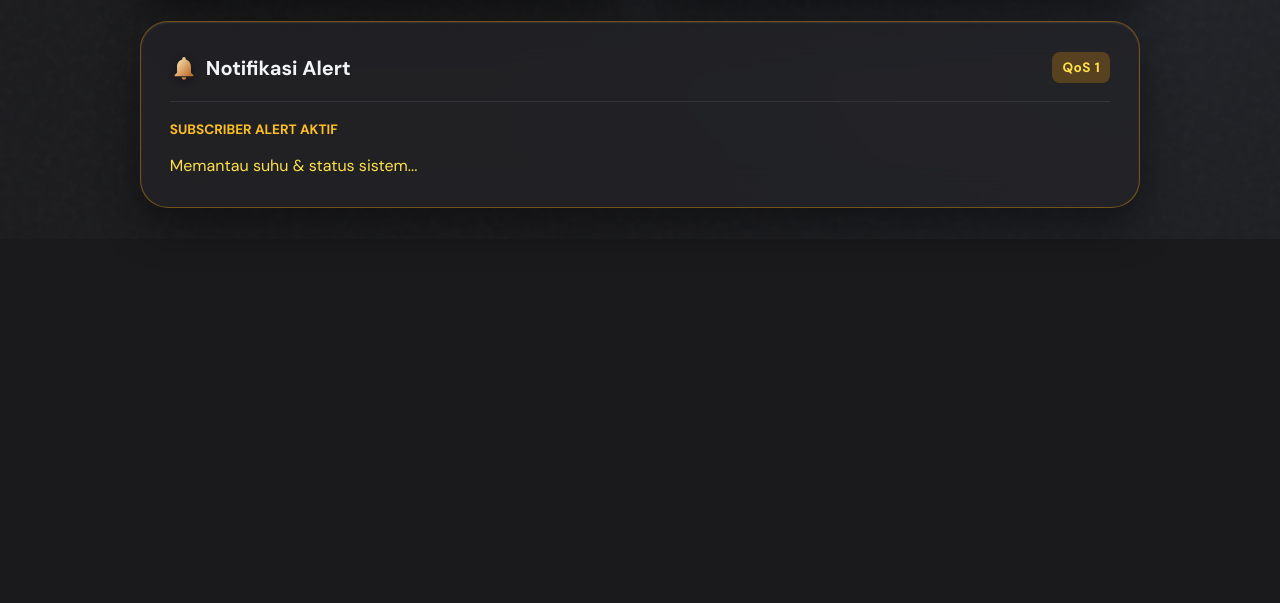
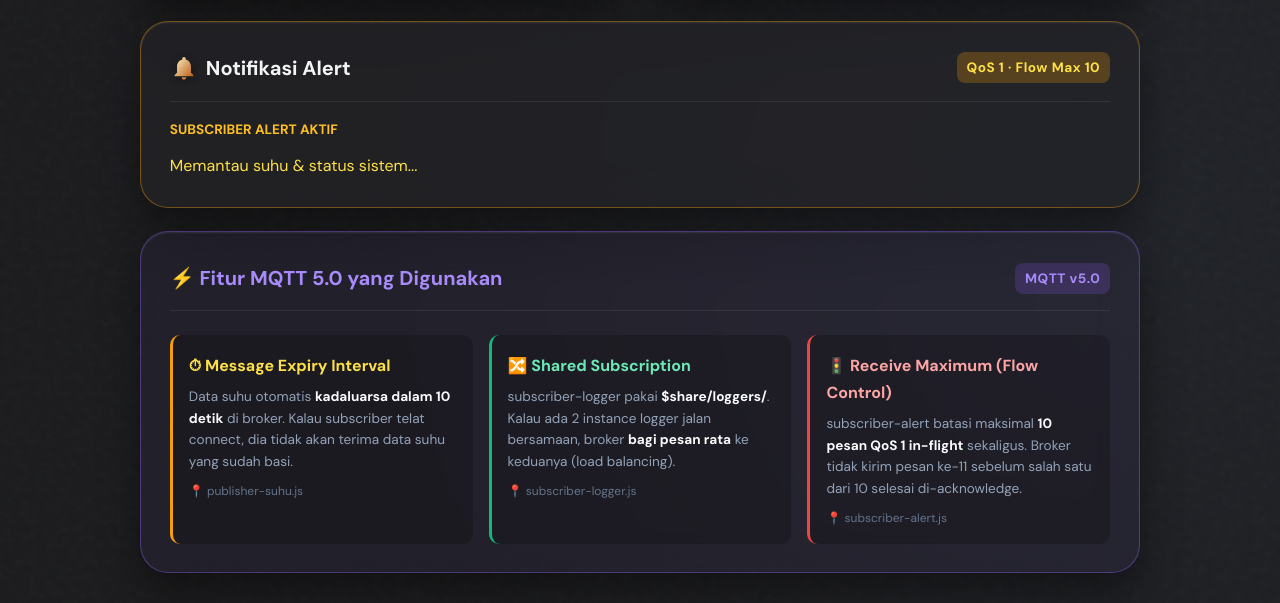
Before and after one commit to tiarafthzzhr/IntergrasiSistem_Tugas1, a website: page mqtt-project/mqtt-dashboard.html in a window 1280 px wide. Shown: the part 1343-1946 px from the top of the page. Before the commit the page ends 1582 px from the top, so only its background shows below. Drawn offline with Linux system fonts and the light colour scheme.

Commit message:
feat: implement MQTT 5.0 features — expire, shared subscription, flow control
- publisher-suhu: messageExpiryInterval 10s (data suhu kadaluarsa otomatis)
- subscriber-logger: shared subscription $share/loggers/ (load balancing)
- subscriber-alert: receiveMaximum 10 (flow control in-flight messages)
- dashboard: protocolVersion 5, panel info MQTT 5.0, badge expire & flow max

Co-Authored-By: Claude Sonnet 4.6 <noreply@anthropic.com>

```diff
--- a/mqtt-project/mqtt-dashboard.html
+++ b/mqtt-project/mqtt-dashboard.html
@@ -83,7 +83,7 @@
             box-shadow: 0 0 10px var(--accent-green);
         }
 
-        /* --- PERBAIKAN GRID LAYOUT & VARIASI HORIZONTAL --- */
+        /* --- GRID LAYOUT & VARIASI HORIZONTAL --- */
         .dashboard {
             display: grid;
             grid-template-columns: 1fr;
@@ -96,15 +96,15 @@
 
         @media (min-width: 768px) {
             .dashboard {
-                grid-template-columns: 1fr 1fr; /* Membentuk 2 kolom untuk AC & Lampu */
+                grid-template-columns: 1fr 1fr;
             }
 
-            /* Menarik card horizontal agar full width */
+            /* card horizontal(full width) */
             .total-panel, .system-card, .card-suhu, .card-alert {
                 grid-column: 1 / -1;
             }
 
-            /* 1. Variasi Total Tagihan (Langsing/Slim) */
+            /* 1. Variasi Total Tagihan  */
             .total-panel {
                 padding: 1.5rem 2.5rem;
             }
@@ -114,7 +114,7 @@
                 align-items: center;
             }
 
-            /* 2. Variasi Status Hub IoT (Tengah, Kiri Teks, Kanan Tombol Tumpuk) */
+            /* 2. Variasi Status Hub IoT  */
             .sys-content {
                 flex-direction: row !important;
                 align-items: center;
@@ -133,7 +133,8 @@
                 min-width: 220px;
             }
 
-            /* 3. Variasi Suhu Ruangan (Tinggi, Teks Besar Kiri, Teks Kecil Kanan) */
+            /* 3. Variasi Suhu Ruangan */
+
             .card-suhu {
                 padding: 2rem 2.5rem;
             }
@@ -157,7 +158,7 @@
                 text-align: right;
             }
 
-            /* 4. Variasi Alert (Bawah, Teks Sejajar Kiri Kanan) */
+            /* 4. Variasi Alert */
             .card-alert .card-content {
                 flex-direction: row;
                 align-items: center;
@@ -411,7 +412,7 @@
                         <path fill="url(#ceramic)" d="M12 2C10.3 2 9 3.3 9 5V14.3C7.8 15.1 7 16.5 7 18C7 20.8 9.2 23 12 23C14.8 23 17 20.8 17 18C17 16.5 16.2 15.1 15 14.3V5C15 3.3 13.7 2 12 2ZM13 18C13 18.6 12.6 19 12 19C11.4 19 11 18.6 11 18V10C11 9.4 11.4 9 12 9C12.6 9 13 9.4 13 10V18Z"/>
                     </svg> Suhu Ruangan
                 </div>
-                <div class="mqtt-feature" style="background:rgba(245,158,11,0.25);color:#fde047;">QoS 0</div>
+                <div class="mqtt-feature" style="background:rgba(245,158,11,0.25);color:#fde047;">QoS 0 · Expire 10s</div>
             </div>
             <div class="card-content suhu-content">
                 <div class="suhu-stats">
@@ -501,7 +502,7 @@
                         <path fill="url(#bell)" d="M12 22C13.1 22 14 21.1 14 20H10C10 21.1 10.9 22 12 22ZM18 16V11C18 7.93 16.36 5.36 13.5 4.68V4C13.5 3.17 12.83 2.5 12 2.5C11.17 2.5 10.5 3.17 10.5 4V4.68C7.63 5.36 6 7.92 6 11V16L4 18V19H20V19H20V18L18 16Z"/>
                     </svg> Notifikasi Alert
                 </div>
-                <div class="mqtt-feature" style="background:rgba(245,158,11,0.25);color:#fde047;">QoS 1</div>
+                <div class="mqtt-feature" style="background:rgba(245,158,11,0.25);color:#fde047;">QoS 1 · Flow Max 10</div>
             </div>
             <div class="card-content">
                 <div class="alert-info">
@@ -514,12 +515,52 @@
             </div>
         </div>
 
+        <!-- MQTT 5.0 Features Panel -->
+        <div class="energy-card" style="grid-column: 1 / -1; border-color: rgba(139,92,246,0.4); background: rgba(139,92,246,0.05);">
+            <div class="card-header">
+                <div class="card-title" style="color:#a78bfa;">⚡ Fitur MQTT 5.0 yang Digunakan</div>
+                <div class="mqtt-feature" style="background:rgba(139,92,246,0.2);color:#a78bfa;">MQTT v5.0</div>
+            </div>
+            <div style="display:grid; grid-template-columns: repeat(auto-fit, minmax(260px, 1fr)); gap: 1rem; margin-top:0.5rem;">
+
+                <div style="background:rgba(0,0,0,0.2); border-radius:10px; padding:1rem; border-left: 3px solid #f59e0b;">
+                    <div style="font-weight:bold; color:#fde047; margin-bottom:0.4rem;">⏱ Message Expiry Interval</div>
+                    <div style="font-size:0.85rem; color:#94a3b8; line-height:1.6;">
+                        Data suhu otomatis <b style="color:#f8fafc;">kadaluarsa dalam 10 detik</b> di broker.
+                        Kalau subscriber telat connect, dia tidak akan terima data suhu yang sudah basi.
+                    </div>
+                    <div style="font-size:0.75rem; color:#64748b; margin-top:0.5rem;">📍 publisher-suhu.js</div>
+                </div>
+
+                <div style="background:rgba(0,0,0,0.2); border-radius:10px; padding:1rem; border-left: 3px solid #10b981;">
+                    <div style="font-weight:bold; color:#6ee7b7; margin-bottom:0.4rem;">🔀 Shared Subscription</div>
+                    <div style="font-size:0.85rem; color:#94a3b8; line-height:1.6;">
+                        subscriber-logger pakai <b style="color:#f8fafc;">$share/loggers/</b>. Kalau ada 2 instance logger jalan bersamaan, broker <b style="color:#f8fafc;">bagi pesan rata</b> ke keduanya (load balancing).
+                    </div>
+                    <div style="font-size:0.75rem; color:#64748b; margin-top:0.5rem;">📍 subscriber-logger.js</div>
+                </div>
+
+                <div style="background:rgba(0,0,0,0.2); border-radius:10px; padding:1rem; border-left: 3px solid #ef4444;">
+                    <div style="font-weight:bold; color:#fca5a5; margin-bottom:0.4rem;">🚦 Receive Maximum (Flow Control)</div>
+                    <div style="font-size:0.85rem; color:#94a3b8; line-height:1.6;">
+                        subscriber-alert batasi maksimal <b style="color:#f8fafc;">10 pesan QoS 1 in-flight</b> sekaligus. Broker tidak kirim pesan ke-11 sebelum salah satu dari 10 selesai di-acknowledge.
+                    </div>
+                    <div style="font-size:0.75rem; color:#64748b; margin-top:0.5rem;">📍 subscriber-alert.js</div>
+                </div>
+
+            </div>
+        </div>
+
     </div>
 
     <script>
         const client = mqtt.connect('ws://localhost:8883', {
+            protocolVersion: 5,
             keepalive: 30,
-            reconnectPeriod: 2000
+            reconnectPeriod: 2000,
+            properties: {
+                receiveMaximum: 20
+            }
         });
 
         let costAC = 0;
--- a/mqtt-project/publisher-ac.js
+++ b/mqtt-project/publisher-ac.js
@@ -19,7 +19,7 @@ let isON = false;
 client.on('connect', () => {
     console.log('[AC Bedroom] Sensor Energi Terhubung.');
 
-    // Kabari broker bahwa perangkat ini ONLINE
+    // informasi tentang broker bahwa perangkat ini ONLINE
     client.publish('chillarrival/status/AC_BEDROOM', 'ONLINE', { retain: true });
 
     client.subscribe('chillarrival/command/AC_BEDROOM');
--- a/mqtt-project/publisher-lamp.js
+++ b/mqtt-project/publisher-lamp.js
@@ -19,7 +19,7 @@ let isON = false;
 client.on('connect', () => {
     console.log('[Lamp Kitchen] Sensor Energi Terhubung.');
 
-    // Kabari broker bahwa perangkat ini ONLINE
+    // informasi tentang  broker bahwa perangkat ini ONLINE
     client.publish('chillarrival/status/LAMP_KITCHEN', 'ONLINE', { retain: true });
 
     client.subscribe('chillarrival/command/LAMP_KITCHEN');
```
Also changed, not shown: mqtt-project/publisher-suhu.js (+15 -5 lines), mqtt-project/subscriber-alert.js (+16 -12 lines), mqtt-project/subscriber-logger.js (+16 -6 lines).
